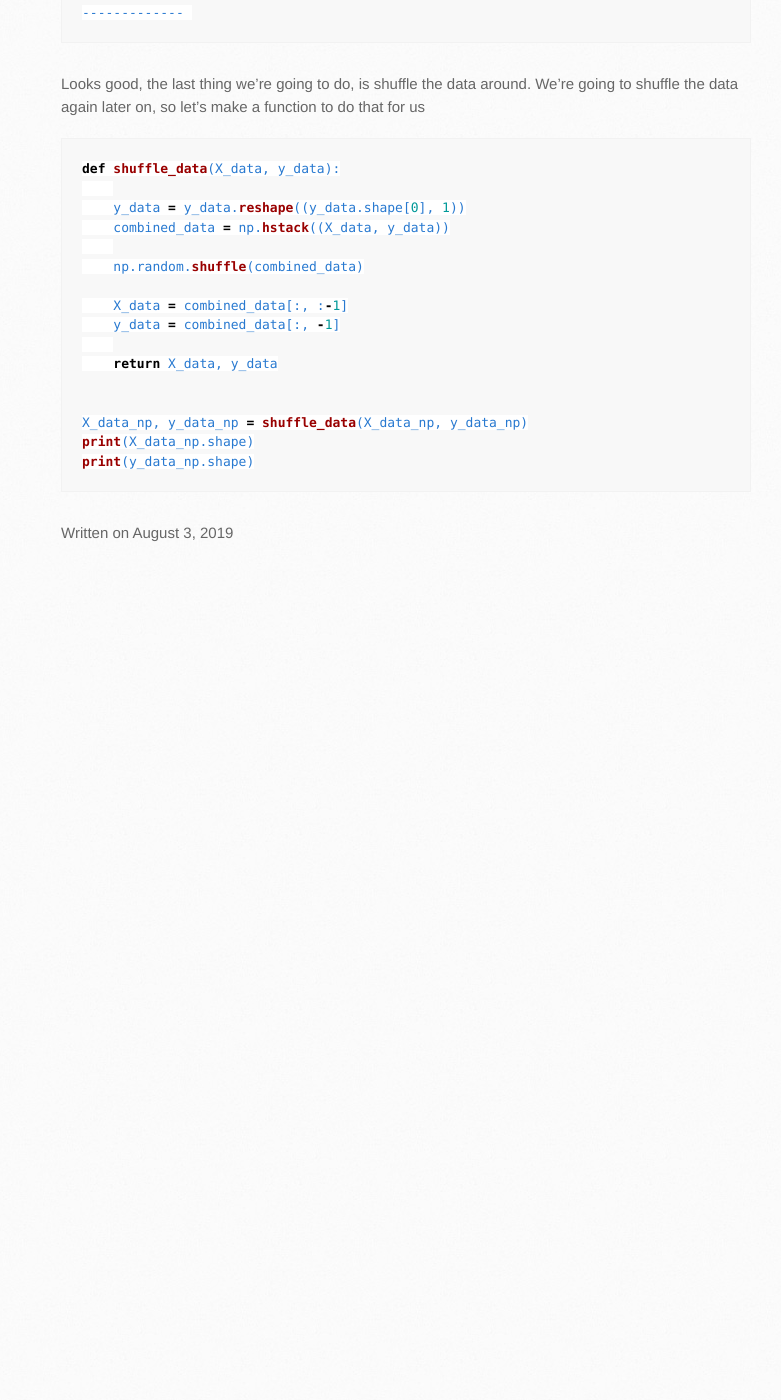
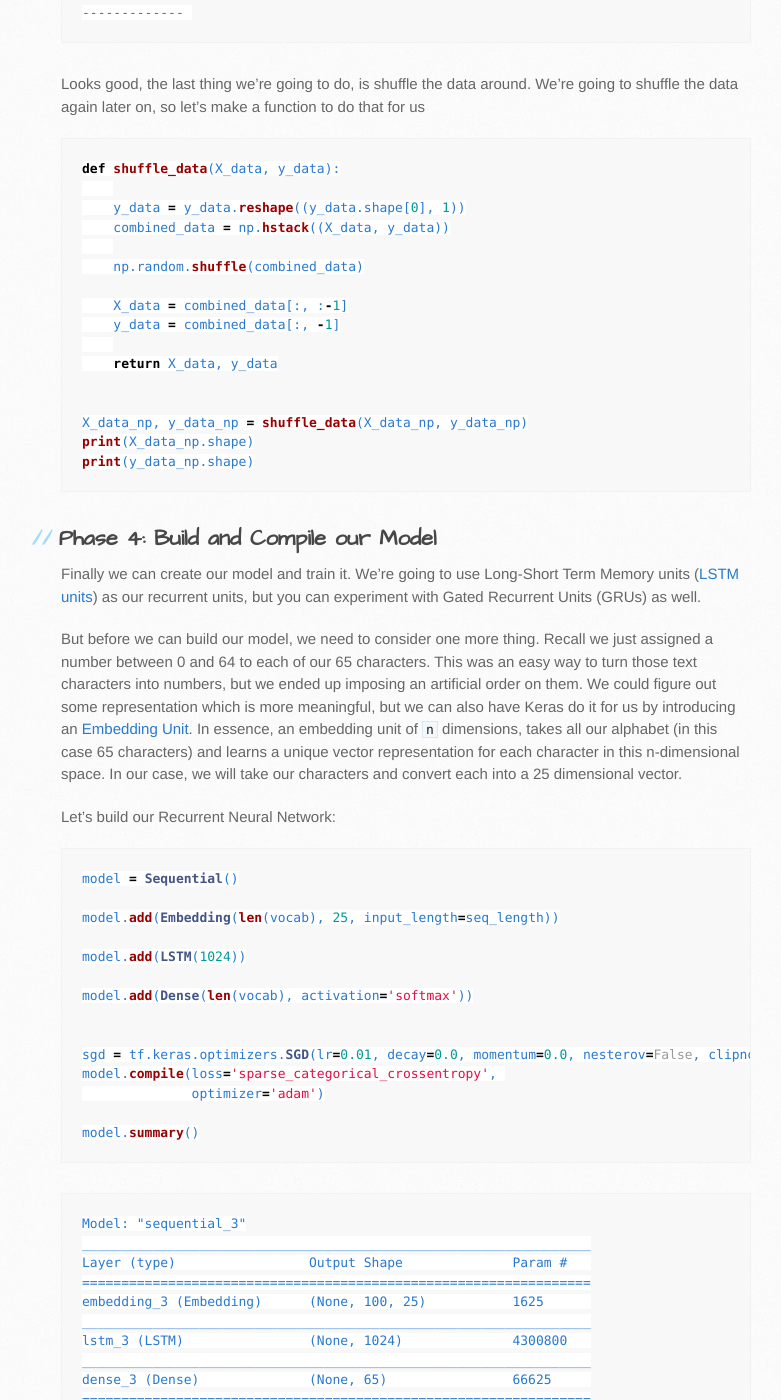
Before and after one commit to bshabashFD/bshabashFD.github.io_old2, a Jekyll site: the page built from _posts/2019-08-03-how-to-use-text-with-rnn.md, in a window 1280 px wide and 1400 px high, scrolled down 4043 px. Shown: the whole window, without its empty margins (109-890 px from the left). Built offline with Jekyll 4.4.1, drawn with Linux system fonts in a browser that asks for light colours; before the commit the page ends 4610 px from its top, so only the background shows below that; some of the changed text lies outside the part shown.

Commit message:
Update 2019-08-03-how-to-use-text-with-rnn.md

````diff
--- a/_posts/2019-08-03-how-to-use-text-with-rnn.md
+++ b/_posts/2019-08-03-how-to-use-text-with-rnn.md
@@ -182,3 +182,51 @@ X_data_np, y_data_np = shuffle_data(X_data_np, y_data_np)
 print(X_data_np.shape)
 print(y_data_np.shape)
 ```
+
+## Phase 4: Build and Compile our Model
+
+Finally we can create our model and train it. We’re going to use Long-Short Term Memory units ([LSTM units](https://en.wikipedia.org/wiki/Long_short-term_memory)) as our recurrent units, but you can experiment with Gated Recurrent Units (GRUs) as well.
+
+But before we can build our model, we need to consider one more thing. Recall we just assigned a number between 0 and 64 to each of our 65 characters. This was an easy way to turn those text characters into numbers, but we ended up imposing an artificial order on them. We could figure out some representation which is more meaningful, but we can also have Keras do it for us by introducing an [Embedding Unit](https://keras.io/layers/embeddings/). In essence, an embedding unit of `n` dimensions, takes all our alphabet (in this case 65 characters) and learns a unique vector representation for each character in this n-dimensional space. In our case, we will take our characters and convert each into a 25 dimensional vector.
+
+Let’s build our Recurrent Neural Network:
+```python
+model = Sequential()
+
+model.add(Embedding(len(vocab), 25, input_length=seq_length))
+
+model.add(LSTM(1024))
+
+model.add(Dense(len(vocab), activation='softmax'))
+
+
+sgd = tf.keras.optimizers.SGD(lr=0.01, decay=0.0, momentum=0.0, nesterov=False, clipnorm=2.0)
+model.compile(loss='sparse_categorical_crossentropy',
+              optimizer='adam')
+
+model.summary()
+```
+```
+Model: "sequential_3"
+_________________________________________________________________
+Layer (type)                 Output Shape              Param #
+=================================================================
+embedding_3 (Embedding)      (None, 100, 25)           1625
+_________________________________________________________________
+lstm_3 (LSTM)                (None, 1024)              4300800
+_________________________________________________________________
+dense_3 (Dense)              (None, 65)                66625
+=================================================================
+Total params: 4,369,050
+Trainable params: 4,369,050
+Non-trainable params: 0
+_________________________________________________________________
+```
+Let’s review what we have there:
+First, an embedding input layer, it takes a 100 character long sequence and converts each character into a 25 dimensional vector. Thus the output of this layer is a 100X25 two dimensional matrix.
+
+Then, we have a 1024 neuron LSTM layer, it takes the 100X25 matrix and produces a 1024 single set of values as output. Each LSTM neuron reads the 100X25 matrix, learns to make sense of the sequence of 100 25-dimensional vectors, and outputs a single value, creating a total of 1024 values being passed on to the final layer.
+
+The final layer is a simple layer of 65 neurons, who each take the 1024-long output of the 2nd layer, and outputs a number from 0.0-1.0. Each of the 65 final neurons correspond to one of the 65 characters, so each i-th neuron outputs the probability the output character for the input sequence is character i (i.e. neuron 0 outputs the probability the next character in the sequence is character 0, neuron 1 outputs the probability the next character in the sequence is character 1, etc’).
+
+Once the model is declared, we compile it to bring it to life, and we output the summary to get an idea of our model’s architecture.
````
